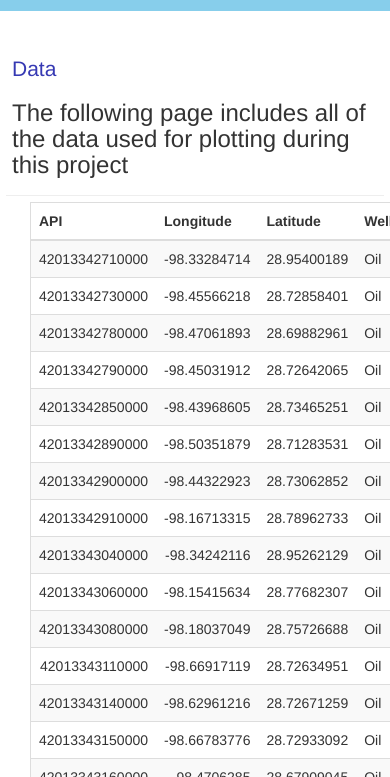
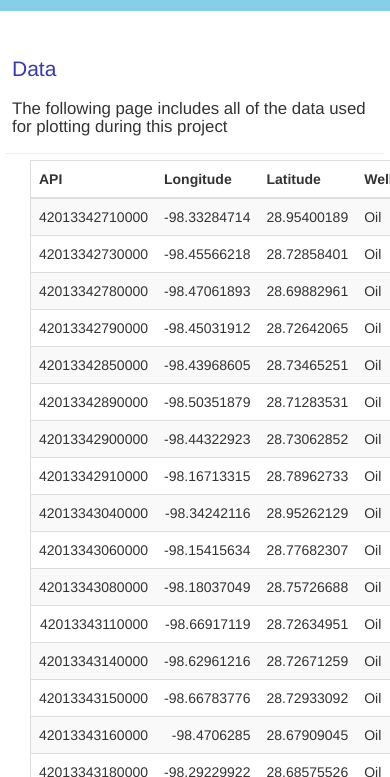
Before and after one commit to DaryaRudych/daryarudych.github.io, a plain HTML site: page data.html in a window 390 px wide. Shown: the part 67-844 px from the top of the page. Drawn offline with nearby package versions, Linux system fonts and the light colour scheme.

```diff
--- a/test.css
+++ b/test.css
@@ -76,6 +76,9 @@ h2 {
     color: rgb(54, 57, 179);
     font-size: 150%;
 }
+h3 {
+    font-size: 120%;
+}
 .page-header {
     margin: 6px;
     padding: 6px;
```
Also changed, not shown: index.html (+1 -1 lines).
